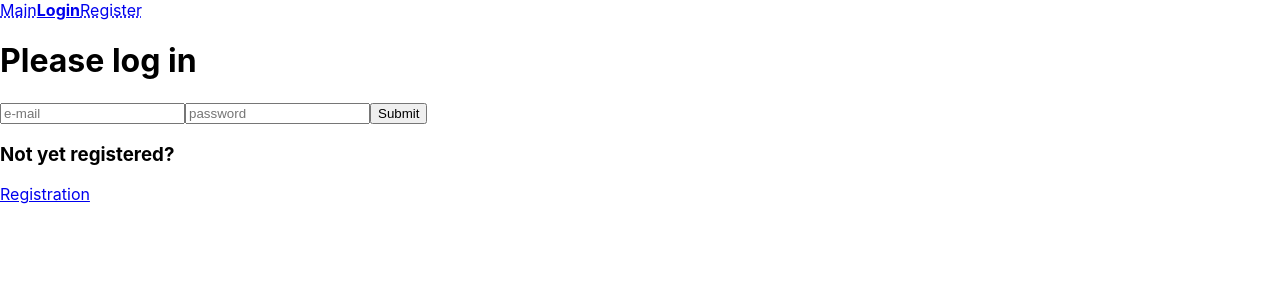
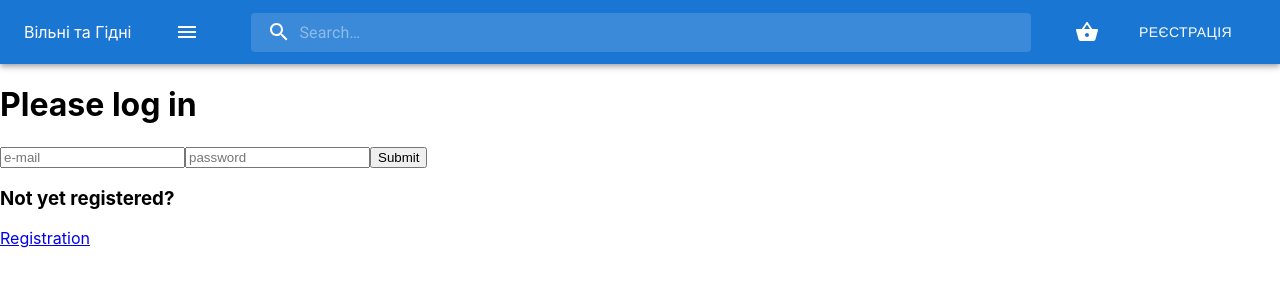
Before and after one commit to freeanddignified/freeanddignified.github.io, a React (Create React App) app: page /auth/login in a window 1280 px wide. Shown: the top 300 px of the page. Built offline with nearby package versions, Linux system fonts and the light colour scheme; a web font is replaced by a local one.

Commit message:
add mui, header

```diff
--- a/package.json
+++ b/package.json
@@ -4,6 +4,11 @@
   "version": "0.1.0",
   "private": true,
   "dependencies": {
+    "@emotion/react": "^11.9.0",
+    "@emotion/styled": "^11.8.1",
+    "@fontsource/roboto": "^4.5.7",
+    "@mui/icons-material": "^5.6.2",
+    "@mui/material": "^5.7.0",
     "@testing-library/jest-dom": "^5.16.4",
     "@testing-library/react": "^13.2.0",
     "@testing-library/user-event": "^13.5.0",
--- a/src/AppRouter.js
+++ b/src/AppRouter.js
@@ -9,7 +9,7 @@ const AppRouter = () => {
   return (
     <BrowserRouter>
       <Routes>
-        <Route path="/" element={<Main />}></Route>
+        <Route path="/" element={<Main />}/>
         <Route path="auth">
           <Route path="login" element={<Login />} />
           <Route path="register" element={<Register />} />
--- a/src/components/Header.js
+++ b/src/components/Header.js
@@ -1,13 +1,160 @@
-import React from "react";
+import * as React from 'react';
+import { styled, alpha } from '@mui/material/styles';
+import AppBar from '@mui/material/AppBar';
+import Box from '@mui/material/Box';
+import Toolbar from '@mui/material/Toolbar';
+import IconButton from '@mui/material/IconButton';
+import InputBase from '@mui/material/InputBase';
+import MenuItem from '@mui/material/MenuItem';
+import Menu from '@mui/material/Menu';
+import MenuIcon from '@mui/icons-material/Menu';
+import SearchIcon from '@mui/icons-material/Search';
+import AccountCircle from '@mui/icons-material/AccountCircle';
+import ShoppingBasketIcon from '@mui/icons-material/ShoppingBasket';
+import {useContext} from "react";
+import {AppContext} from "../context/AppDataContext";
+import {Button, Link} from "@mui/material";
 
-import Nav from "./Nav";
+const Search = styled('div')(({ theme }) => ({
+    position: 'relative',
+    borderRadius: theme.shape.borderRadius,
+    backgroundColor: alpha(theme.palette.common.white, 0.15),
+    '&:hover': {
+        backgroundColor: alpha(theme.palette.common.white, 0.25),
+    },
+    marginRight: theme.spacing(2),
+    marginLeft: 0,
+    width: '100%',
+    [theme.breakpoints.up('sm')]: {
+        marginLeft: theme.spacing(3),
+        width: 'auto',
+    },
+}));
 
-const Header = () => {
+const SearchIconWrapper = styled('div')(({ theme }) => ({
+    padding: theme.spacing(0, 2),
+    height: '100%',
+    position: 'absolute',
+    pointerEvents: 'none',
+    display: 'flex',
+    alignItems: 'center',
+    justifyContent: 'center',
+}));
+
+const StyledInputBase = styled(InputBase)(({ theme }) => ({
+    color: 'inherit',
+    width: '100%',
+    '& .MuiInputBase-input': {
+        padding: theme.spacing(1, 1, 1, 0),
+        // vertical padding + font size from searchIcon
+        paddingLeft: `calc(1em + ${theme.spacing(4)})`,
+        transition: theme.transitions.create('width'),
+        width: '100%'
+    },
+}));
+
+export default function Header() {
+    const [anchorEl, setAnchorEl] = React.useState(null);
+
+    const isMenuOpen = Boolean(anchorEl);
+
+    const {isUserAuth} = useContext(AppContext);
+
+    const handleProfileMenuOpen = (event) => {
+        setAnchorEl(event.currentTarget);
+    };
+
+    const handleMenuClose = () => {
+        setAnchorEl(null);
+    };
+
+    const menuId = 'primary-search-account-menu';
+    const renderMenu = (
+        <Menu
+            anchorEl={anchorEl}
+            anchorOrigin={{
+                vertical: 'top',
+                horizontal: 'right',
+            }}
+            id={menuId}
+            keepMounted
+            transformOrigin={{
+                vertical: 'top',
+                horizontal: 'right',
+            }}
+            open={isMenuOpen}
+            onClose={handleMenuClose}
+        >
+            <MenuItem onClick={handleMenuClose}>Profile</MenuItem>
+            <MenuItem onClick={handleMenuClose}>My account</MenuItem>
+        </Menu>
+    );
+
     return (
-        <header>
-            <Nav/>
-        </header>
-    )
+        <Box sx={{ flexGrow: 1 }}>
+            <AppBar position="static">
+                <Toolbar>
+                    <Link href="/" sx={{ mr: 2 }} underline="none" color="inherit">
+                        Вільні та Гідні
+                    </Link>
+                    <IconButton
+                        size="large"
+                        edge="start"
+                        color="inherit"
+                        aria-label="open drawer"
+                        sx={{ mr: 2, ml: 2 }}
+                    >
+                        <MenuIcon />
+                    </IconButton>
+                    <Search sx={{ flexGrow: 1 }}>
+                        <SearchIconWrapper>
+                            <SearchIcon />
+                        </SearchIconWrapper>
+                        <StyledInputBase
+                            placeholder="Search…"
+                            inputProps={{ 'aria-label': 'search' }}
+                        />
+                    </Search>
+                    <Box sx={{ mr: 2, ml: 2 }}>
+                        <IconButton
+                            size="large"
+                            edge="end"
+                            aria-label="shoping basket"
+                            // aria-controls={menuId}
+                            aria-haspopup="true"
+                            // onClick={handleProfileMenuOpen}
+                            color="inherit"
+                        >
+                            <ShoppingBasketIcon/>
+                        </IconButton>
+                    </Box>
+                    <Box sx={{ display: "flex" }}>
+                        {isUserAuth ?
+                            (
+                                <IconButton
+                                    size="large"
+                                    edge="end"
+                                    aria-label="account of current user"
+                                    aria-controls={menuId}
+                                    aria-haspopup="true"
+                                    onClick={handleProfileMenuOpen}
+                                    color="inherit"
+                                >
+                                    <AccountCircle />
+                                </IconButton>
+                            ) : (
+                                <Button
+                                    color="inherit"
+                                    sx={{ mr: 2, ml: 2 }}
+                                    href="/auth/register"
+                                >
+                                    Реєстрація
+                                </Button>
+                            )}
+                    </Box>
+                </Toolbar>
+            </AppBar>
+            {renderMenu}
+        </Box>
+    );
 }
-
-export default Header
--- a/src/context/AppDataContext.js
+++ b/src/context/AppDataContext.js
@@ -7,8 +7,7 @@ const AppProvider = (props) => {
 
   const appDataMemo = useMemo(
     () => ({
-      isUserAuth,
-      setIsUserAuth,
+      isUserAuth, setIsUserAuth
     }),
     [isUserAuth, setIsUserAuth]
   );
--- a/src/index.js
+++ b/src/index.js
@@ -2,6 +2,11 @@ import React from "react";
 import ReactDOM from "react-dom/client";
 import "./index.css";
 import App from "./App";
+
+import '@fontsource/roboto/300.css';
+import '@fontsource/roboto/400.css';
+import '@fontsource/roboto/500.css';
+import '@fontsource/roboto/700.css';
 
 const root = ReactDOM.createRoot(document.getElementById("root"));
 root.render(
--- a/src/pages/Main.js
+++ b/src/pages/Main.js
@@ -1,23 +1,13 @@
 import React from "react";
-import { Outlet, Link } from "react-router-dom";
 
 import Header from "../components/Header";
-import { AppContext } from "../context/AppDataContext";
 
 const Main = () => {
   return (
     <div>
       <Header />
-      <AppContext.Consumer>
-        {({ isUserAuth }) => {
-          return isUserAuth ? (
-            <h1>Main page</h1>
-          ) : (
-            <h2>You must be registered and logged in to see this content</h2>
-          );
-        }}
-      </AppContext.Consumer>
-      <Outlet />
+        <h1>Main page</h1>
+
     </div>
   );
 };
```
Also changed, not shown: 1 other file (tests, documents, lock files or other folders).
